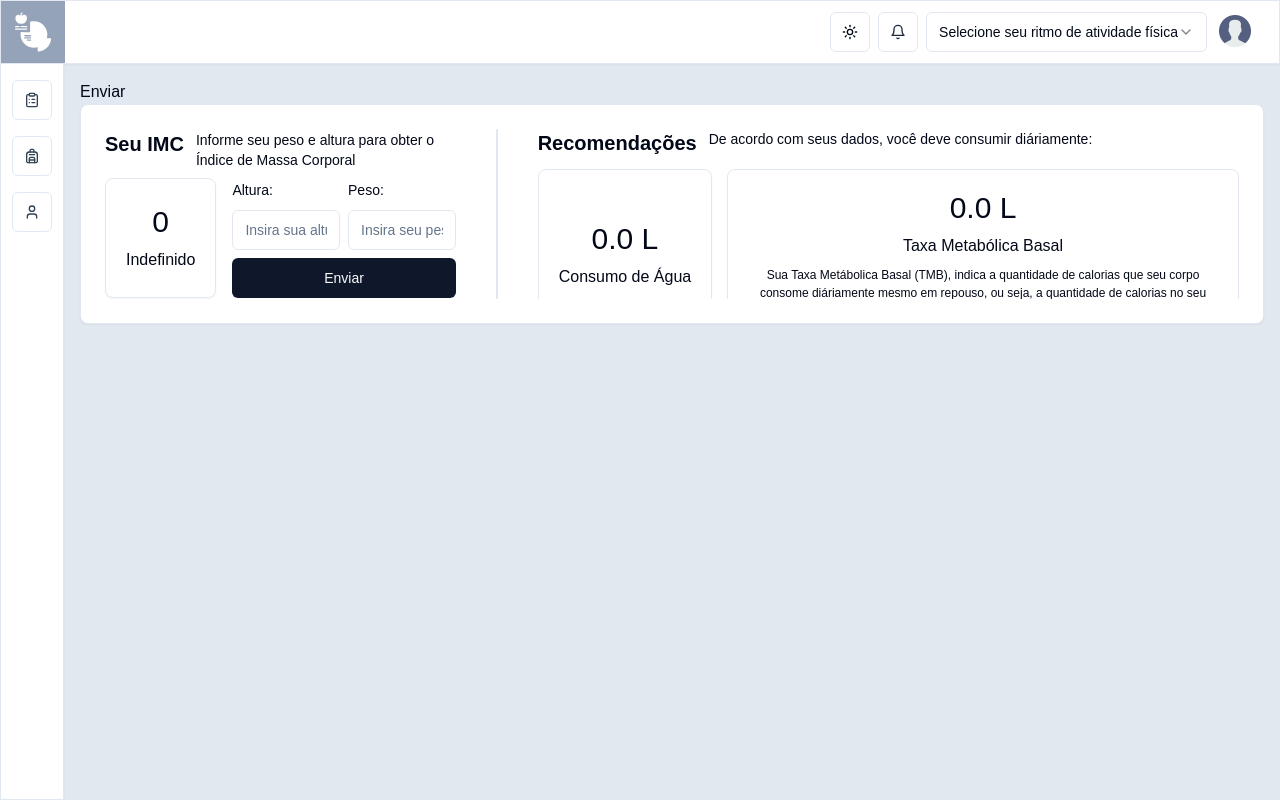
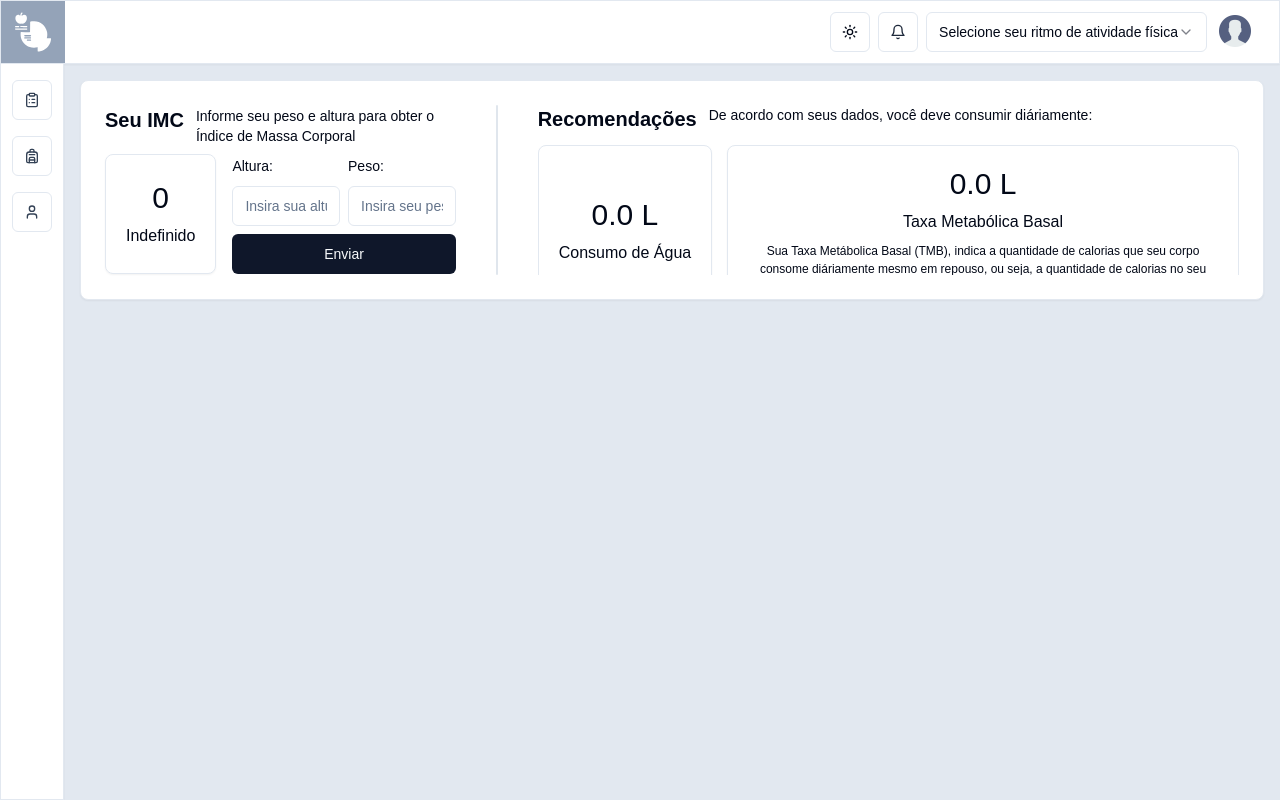
Before and after one commit to Paulo-Mikhael/nutri-plus-dashboard, a Next.js app: page / in a window 1280 px wide. Built offline with nearby package versions, Linux system fonts and the light colour scheme.

Commit message:
escondendo botão

```diff
--- a/components/InitialToasts/index.tsx
+++ b/components/InitialToasts/index.tsx
@@ -7,24 +7,21 @@ export function InitialToasts() {
   const { toast } = useToast();
   const buttonRef = useRef<HTMLButtonElement | null>(null);
 
-  function showToast() {
-    toast({
-      title: "Personalize seu Dashboard!",
-      description:
-        "Calcule seu IMC e selecione o nível de atividade física em que você se enquadra para obter suas informações nutricionais.",
-    });
-  }
-
   useEffect(() => {
     buttonRef.current?.click();
   }, []);
 
   return (
     <button
+      hidden
       ref={buttonRef}
       type="button"
       onClick={() => {
-        showToast();
+        toast({
+          title: "Personalize seu Dashboard!",
+          description:
+            "Calcule seu IMC e selecione o nível de atividade física em que você se enquadra para obter suas informações nutricionais.",
+        });
       }}
     >
       Enviar
```
